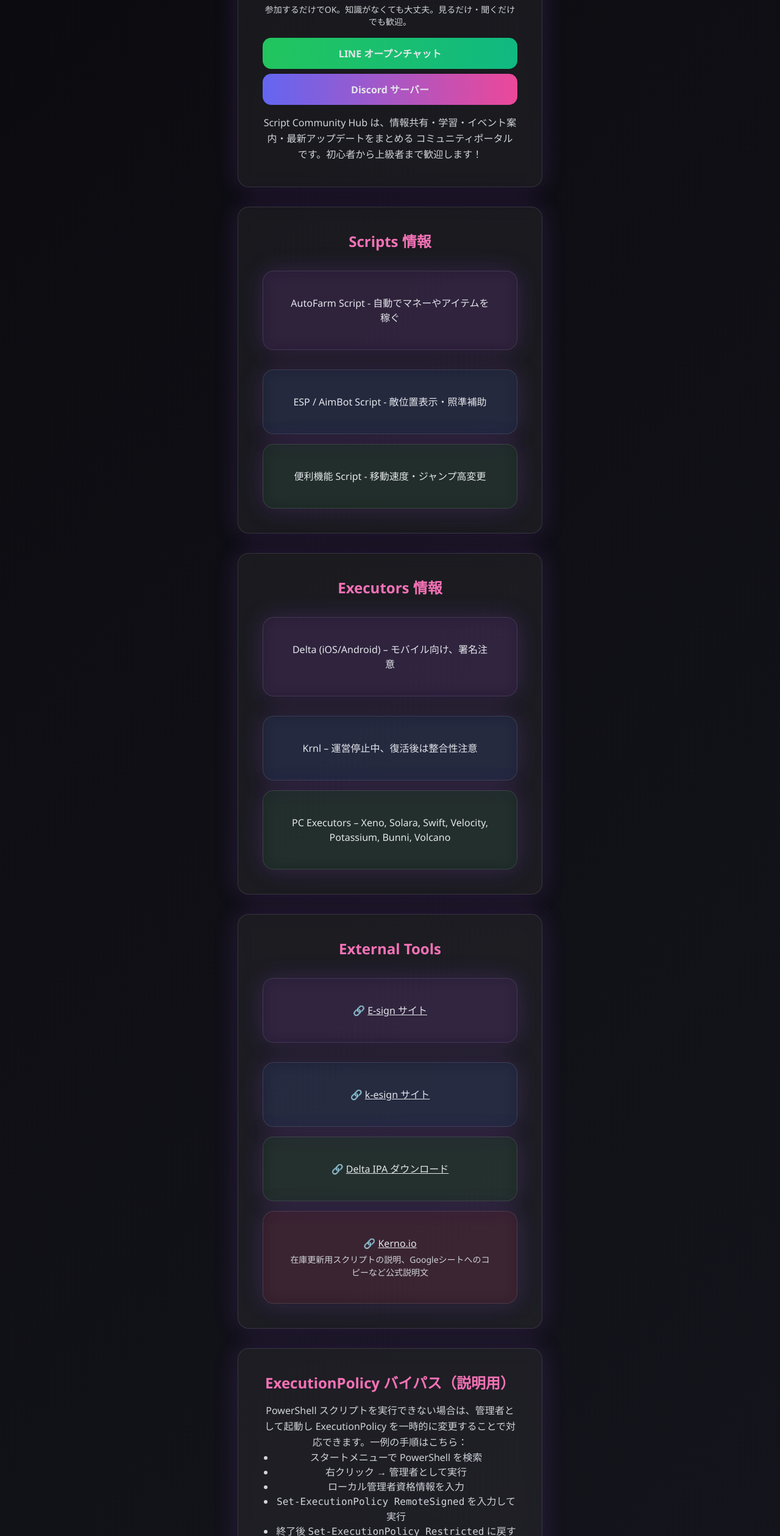
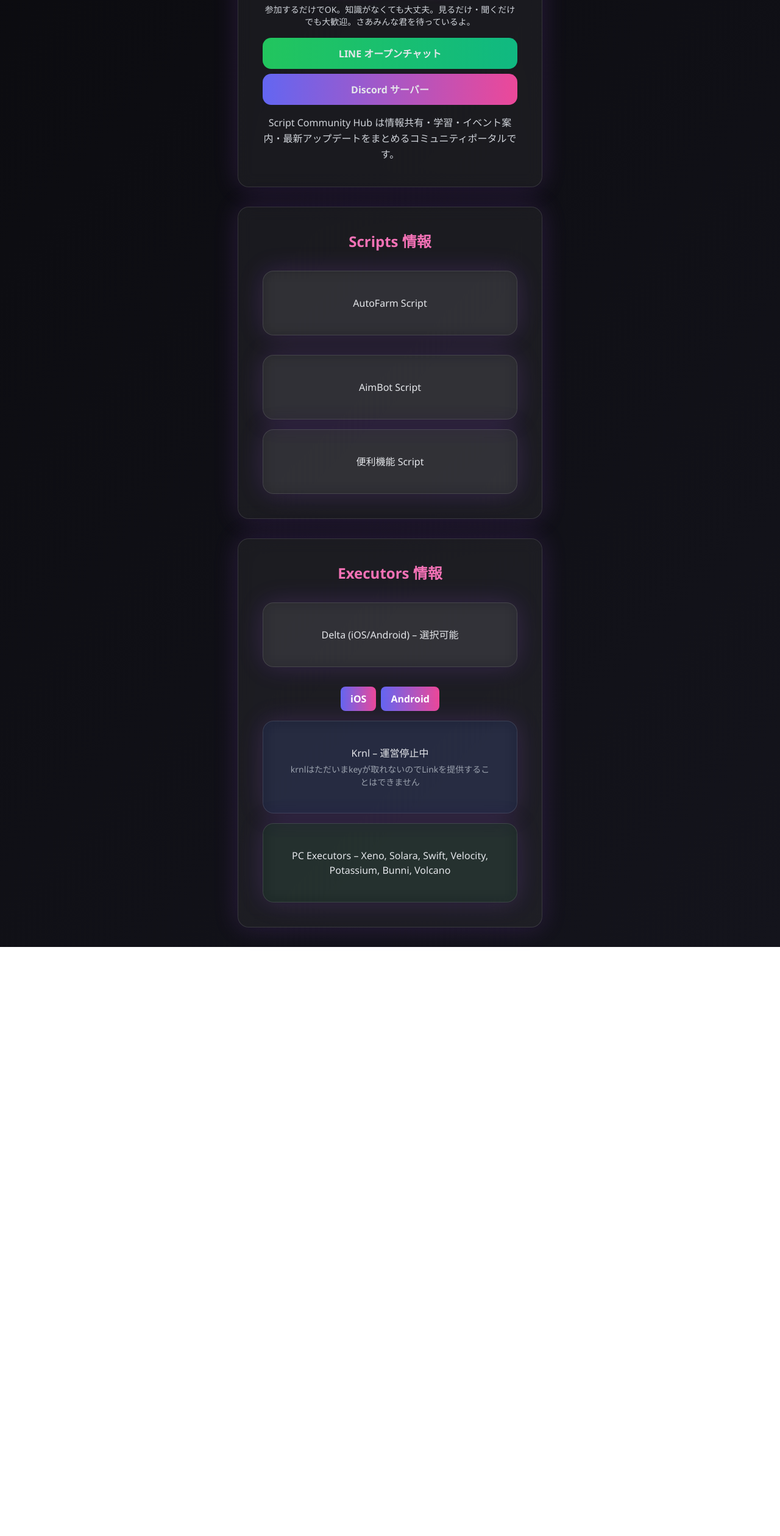
Before and after one commit to tandoritikin928-boop/area-search-hub, a plain HTML site: page index.html in a window 1280 px wide. Shown: the part 281-2800 px from the top of the page at 61% size. After the commit the page ends 1834 px from the top, so only its background shows below. Drawn offline with nearby package versions, Linux system fonts and the light colour scheme.

Commit message:
Update index.html

```diff
--- a/index.html
+++ b/index.html
@@ -8,40 +8,18 @@
 <style>
 body {
   min-height: 100vh;
-    background: linear-gradient(135deg, #0b0b0f, #14141c);
+  background: linear-gradient(135deg,#0b0b0f,#14141c);
   color: #e5e7eb;
   font-family: "Segoe UI", system-ui, sans-serif;
   scroll-behavior: smooth;
 }
-
 @keyframes glow {
-    0%,100% { text-shadow: 0 0 6px rgba(168,85,247,.4); }
-    50% { text-shadow: 0 0 20px rgba(168,85,247,.9); }
+  0%,100% { text-shadow:0 0 6px rgba(168,85,247,.4);}
+  50% { text-shadow:0 0 20px rgba(168,85,247,.9);}
 }
 .neon { animation: glow 3s ease-in-out infinite; }
-
-  nav a {
-    margin: 0 0.75rem;
-    font-weight: 600;
-    color: #a855f7;
-    text-decoration: none;
-  }
-  nav a:hover { text-decoration: underline; }
-
-  .btn {
-    display: block;
-    padding: 0.85rem 1.6rem;
-    border-radius: 14px;
-    font-weight: 600;
-    text-align: center;
-    transition: .25s ease;
-    margin: 0.5rem auto;
-  }
-  .btn:hover {
-    transform: translateY(-2px);
-    box-shadow: 0 0 20px rgba(255,255,255,.35);
-  }
-
+nav a { margin:0 0.75rem; font-weight:600; color:#a855f7; text-decoration:none; }
+nav a:hover { text-decoration:underline; }
 .card {
   background: rgba(255,255,255,0.05);
   border: 1px solid rgba(255,255,255,0.12);
@@ -53,21 +31,43 @@
   max-width: 500px;
   text-align: center;
   transition: transform 0.3s, box-shadow 0.3s;
+  cursor:pointer;
 }
 .card:hover {
   transform: translateY(-5px);
-    box-shadow: 0 0 60px rgba(168,85,247,0.5);
+  box-shadow:0 0 60px rgba(168,85,247,0.5);
 }
-
-  /* ロゴ中サイズ */
+.btn {
+  display:block;
+  padding:0.85rem 1.6rem;
+  border-radius:14px;
+  font-weight:600;
+  text-align:center;
+  transition:.25s ease;
+  margin:0.5rem auto;
+}
+.btn:hover {
+  transform: translateY(-2px);
+  box-shadow:0 0 20px rgba(255,255,255,.35);
+}
 .logo-main {
-    max-width: 120px;
-    width: 25vw;
-    margin-bottom: 1rem;
-    pointer-events: none;
+  max-width:120px;
+  width:25vw;
+  margin-bottom:1rem;
+  pointer-events:none;
 }
-
-  .text-small { font-size: 0.875rem; }
+.text-small { font-size:0.875rem; }
+.delta-choice {
+  display:none;
+  margin-top:0.5rem;
+  display:flex; justify-content:center; gap:0.5rem;
+}
+.delta-choice button {
+  padding:0.5rem 1rem; border-radius:8px; font-weight:600; cursor:pointer;
+  background: linear-gradient(90deg,#6366f1,#ec4899); color:white;
+  transition:0.25s ease;
+}
+.delta-choice button:hover { transform:scale(1.05); }
 </style>
 </head>
 <body>
@@ -83,34 +83,15 @@
 
 <!-- HOME -->
 <section id="home" class="card">
-
-  <!-- Logo / Character -->
-  <img
-    src="https://elements-resized.envatousercontent.com/elements-cover-images/14cd16f1-583e-401b-9786-033155c0ba92?w=2038&cf_fit=scale-down&q=85&format=auto&s=17da68c524e21cd97fe101453e403baa237754c5375826fdf1cef6aebeed350c"
-    alt="Site Logo"
-    class="logo-main mx-auto"
-  >
-
+  <img src="https://elements-resized.envatousercontent.com/elements-cover-images/14cd16f1-583e-401b-9786-033155c0ba92?w=2038&cf_fit=scale-down&q=85&format=auto&s=17da68c524e21cd97fe101453e403baa237754c5375826fdf1cef6aebeed350c" alt="Logo" class="logo-main mx-auto">
   <h1 class="text-4xl font-bold neon mb-3">SCRIPT HUB</h1>
   <p class="text-gray-300 text-sm mb-4">
-    参加するだけでOK。知識がなくても大丈夫。見るだけ・聞くだけでも歓迎。
+    参加するだけでOK。知識がなくても大丈夫。見るだけ・聞くだけでも大歓迎。さあみんな君を待っているよ。
   </p>
-
-  <a class="btn" style="background:linear-gradient(90deg,#22c55e,#10b981)"
-     href="https://line.me/ti/g2/ctACQKVIXgkV5Hp0U5qESr3dGxIo-cuqx95cuQ"
-     target="_blank">
-    LINE オープンチャット
-  </a>
-
-  <a class="btn" style="background:linear-gradient(90deg,#6366f1,#ec4899)"
-     href="https://discord.gg/y3phEYyy"
-     target="_blank">
-    Discord サーバー
-  </a>
-
+  <a class="btn" style="background:linear-gradient(90deg,#22c55e,#10b981)" href="https://line.me/ti/g2/ctACQKVIXgkV5Hp0U5qESr3dGxIo-cuqx95cuQ" target="_blank">LINE オープンチャット</a>
+  <a class="btn" style="background:linear-gradient(90deg,#6366f1,#ec4899)" href="https://discord.gg/y3phEYyy" target="_blank">Discord サーバー</a>
   <p class="text-gray-300 leading-relaxed mt-4">
-    Script Community Hub は、情報共有・学習・イベント案内・最新アップデートをまとめる
-    コミュニティポータルです。初心者から上級者まで歓迎します！
+    Script Community Hub は情報共有・学習・イベント案内・最新アップデートをまとめるコミュニティポータルです。
   </p>
 </section>
 
@@ -118,15 +99,9 @@
 <section id="scripts" class="card">
   <h2 class="text-2xl font-bold text-pink-400 mb-4">Scripts 情報</h2>
   <div class="space-y-4">
-    <div class="card bg-purple-900/20 hover:bg-purple-800/40">
-      AutoFarm Script - 自動でマネーやアイテムを稼ぐ
-    </div>
-    <div class="card bg-blue-900/20 hover:bg-blue-800/40">
-      ESP / AimBot Script - 敵位置表示・照準補助
-    </div>
-    <div class="card bg-green-900/20 hover:bg-green-800/40">
-      便利機能 Script - 移動速度・ジャンプ高変更
-    </div>
+    <div class="card" onclick="copyToClipboard('loadstring(game:HttpGet(\"https://raw.githubusercontent.com/nertholkerln-ux/mm2/refs/heads/main/v3.lua\"))()')">AutoFarm Script</div>
+    <div class="card" onclick="copyToClipboard('loadstring(game:HttpGet(\"https://pastebin.com/raw/gTJKC43M\"))()')">AimBot Script</div>
+    <div class="card" onclick="copyToClipboard('loadstring(game:HttpGet(\"https://pastebin.com/raw/recbtWPS\"))()')">便利機能 Script</div>
   </div>
 </section>
 
@@ -134,51 +109,33 @@
 <section id="executors" class="card">
   <h2 class="text-2xl font-bold text-pink-400 mb-4">Executors 情報</h2>
   <div class="space-y-4">
-    <div class="card bg-purple-900/20 hover:bg-purple-800/40">Delta (iOS/Android) – モバイル向け、署名注意</div>
-    <div class="card bg-blue-900/20 hover:bg-blue-800/40">Krnl – 運営停止中、復活後は整合性注意</div>
-    <div class="card bg-green-900/20 hover:bg-green-800/40">PC Executors – Xeno, Solara, Swift, Velocity, Potassium, Bunni, Volcano</div>
-  </div>
-</section>
-
-<!-- External Tools -->
-<section id="tools" class="card">
-  <h2 class="text-2xl font-bold text-pink-400 mb-4">External Tools</h2>
-  <div class="space-y-4">
-    <div class="card bg-purple-900/20 hover:bg-purple-800/40">
-      🔗 <a href="https://techybuff.com/esign/" target="_blank" class="underline">E-sign サイト</a>
+    <div class="card" onclick="toggleDelta()">Delta (iOS/Android) – 選択可能</div>
+    <div class="delta-choice" id="delta-choice">
+      <button onclick="window.open('https://deltaexploits.gg/delta-executor-ios','_blank')">iOS</button>
+      <button onclick="window.open('https://deltaexploits.gg/delta-executor-android','_blank')">Android</button>
     </div>
     <div class="card bg-blue-900/20 hover:bg-blue-800/40">
-      🔗 <a href="https://khoindvn.io.vn/" target="_blank" class="underline">k-esign サイト</a>
+      Krnl – 運営停止中
+      <p class="text-small text-gray-400 mt-1">krnlはただいまkeyが取れないのでLinkを提供することはできません</p>
     </div>
     <div class="card bg-green-900/20 hover:bg-green-800/40">
-      🔗 <a href="https://www.mediafire.com/file/i4p17hpjm8q81jc/Delta-2.701.ipa/file" target="_blank" class="underline">Delta IPA ダウンロード</a>
-    </div>
-    <div class="card bg-pink-900/20 hover:bg-pink-800/40">
-      🔗 <a href="https://www.kerno.io/?rdt_cid=5693410631450031052&utm_source=reddit" target="_blank" class="underline">Kerno.io</a>
-      <p class="text-gray-300 text-small mt-1">
-        在庫更新用スクリプトの説明、Googleシートへのコピーなど公式説明文
-      </p>
+      PC Executors – Xeno, Solara, Swift, Velocity, Potassium, Bunni, Volcano
     </div>
   </div>
 </section>
 
-<!-- ExecutionPolicy -->
-<section id="powershell" class="card">
-  <h2 class="text-2xl font-bold text-pink-400 mb-4">ExecutionPolicy バイパス（説明用）</h2>
-  <p class="text-gray-300 leading-relaxed">
-    PowerShell スクリプトを実行できない場合は、管理者として起動し ExecutionPolicy を一時的に変更することで対応できます。一例の手順はこちら：
-  </p>
-  <ul class="list-disc ml-5 text-gray-300">
-    <li>スタートメニューで PowerShell を検索</li>
-    <li>右クリック → 管理者として実行</li>
-    <li>ローカル管理者資格情報を入力</li>
-    <li><code>Set-ExecutionPolicy RemoteSigned</code> を入力して実行</li>
-    <li>終了後 <code>Set-ExecutionPolicy Restricted</code> に戻す</li>
-  </ul>
-  <p class="text-gray-300 text-small mt-2">
-    ※ 説明用で、実際のコード提供はありません。自己責任で操作してください。
-  </p>
-</section>
+<script>
+function copyToClipboard(text){
+  navigator.clipboard.writeText(text).then(()=>{
+    alert("クリップボードに追加されました");
+  }).catch(()=>{ alert("コピーに失敗しました"); });
+}
+
+function toggleDelta(){
+  const el = document.getElementById('delta-choice');
+  el.style.display = (el.style.display==='flex') ? 'none':'flex';
+}
+</script>
 
 </body>
 </html>
```
Lines whose indentation alone changed are shown as unchanged.
